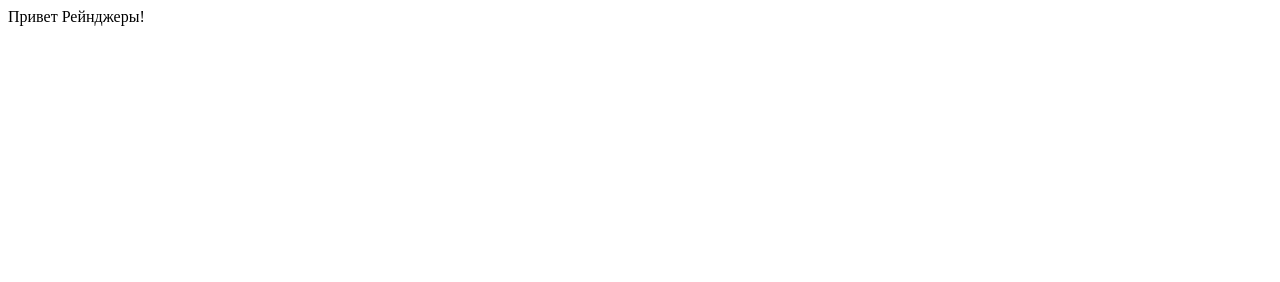
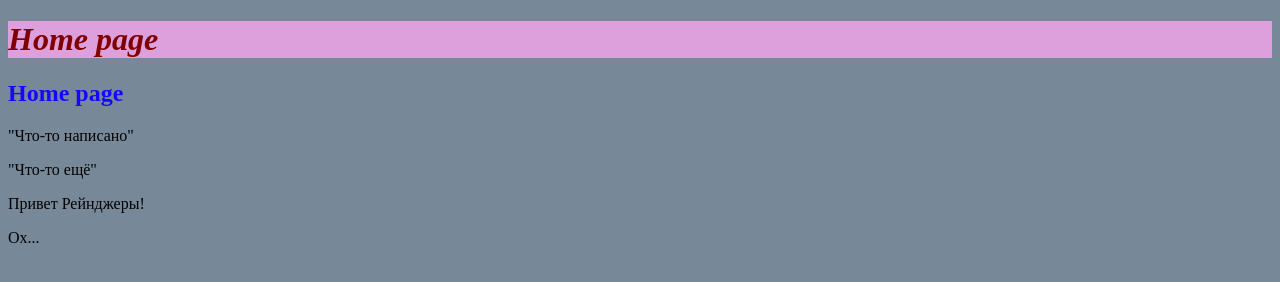
Before and after one commit to User4921313/Lesson, a plain HTML site: page index.html in a window 1280 px wide. Drawn offline with Linux system fonts and the light colour scheme.

Commit message:
2 apdate html file

```diff
--- a/index.html
+++ b/index.html
@@ -4,7 +4,29 @@
     <meta charser="URF-8">
 	<title>Рейнджеры</title>
 </head>
-<body>
-   Привет Рейнджеры!
+<body style="background:#778899;">
+
+    <h1 style="color: #800000; background: #DDA0DD">
+        <i> Home page </i>
+    </h1>
+    <h2 style="color: rgb(21, 7, 2001);"
+     <i> Home page </i>
+    </h2>
+    <!-- <h3>Home page</h3> -->
+    <!-- <h4>Home page</h4> -->
+    <!-- <h5>Home page</h5> -->
+    <!-- <h6>Home page</h6> -->
+    <p>
+	"Что-то написано"
+    </p>
+    <p>
+    "Что-то ещё"
+    </p>
+    <p>
+        Привет Рейнджеры!
+    </p>
+    <p>
+    	Ox...
+    </p>
 </body>
 </html>
```
